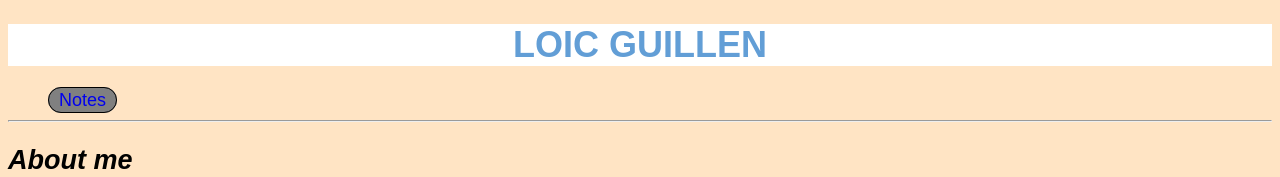
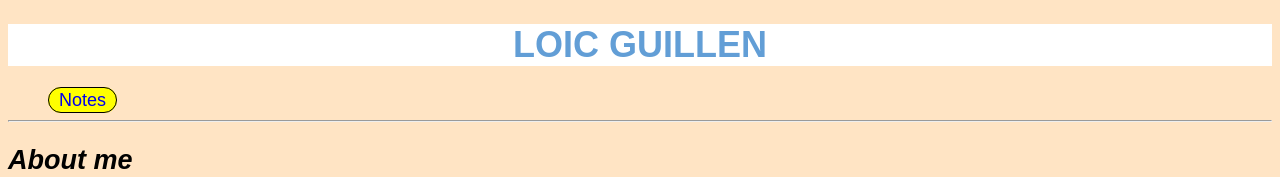
Before and after one commit to guil0188/guil0188.github.io, a plain HTML site: page html-assignment/index.html in a window 1280 px wide. In both pictures the pointer is over the link "Notes". Shown: the top 177 px of the page. Drawn offline with Linux system fonts and the light colour scheme.

Commit message:
fixes the hover function

```diff
--- a/html-assignment/css/style.css
+++ b/html-assignment/css/style.css
@@ -43,6 +43,6 @@ nav a {
     border-radius: 30px ;
 }
 
-nav a :hover, :focus {
+nav a:hover{
     background-color: yellow;
 }
```
